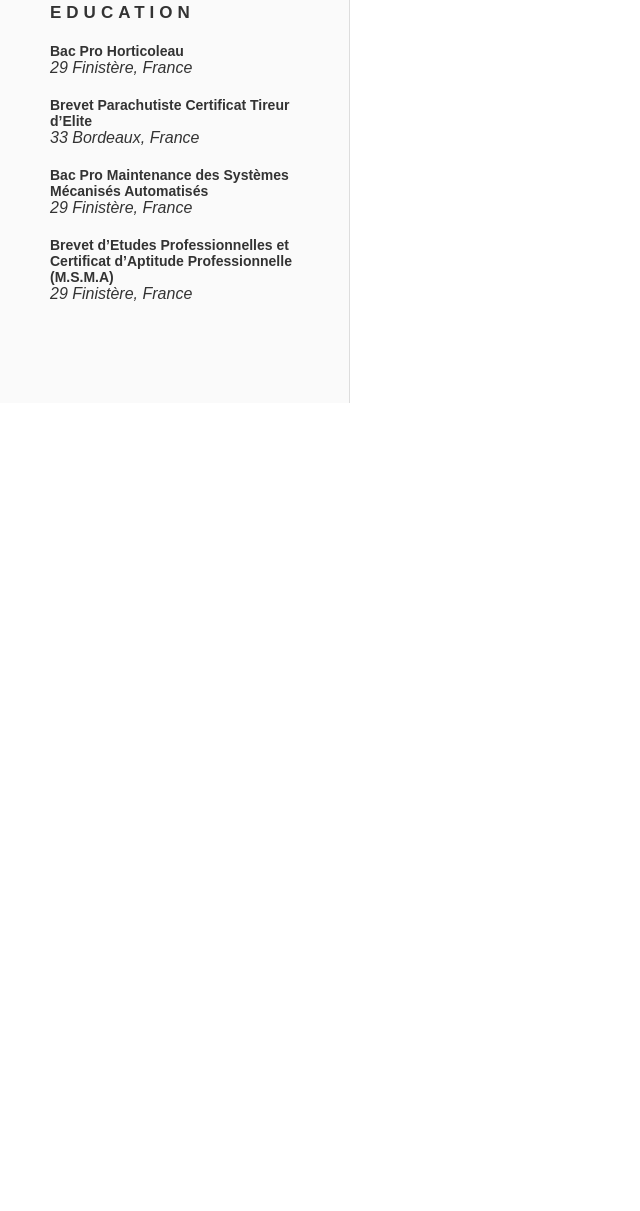
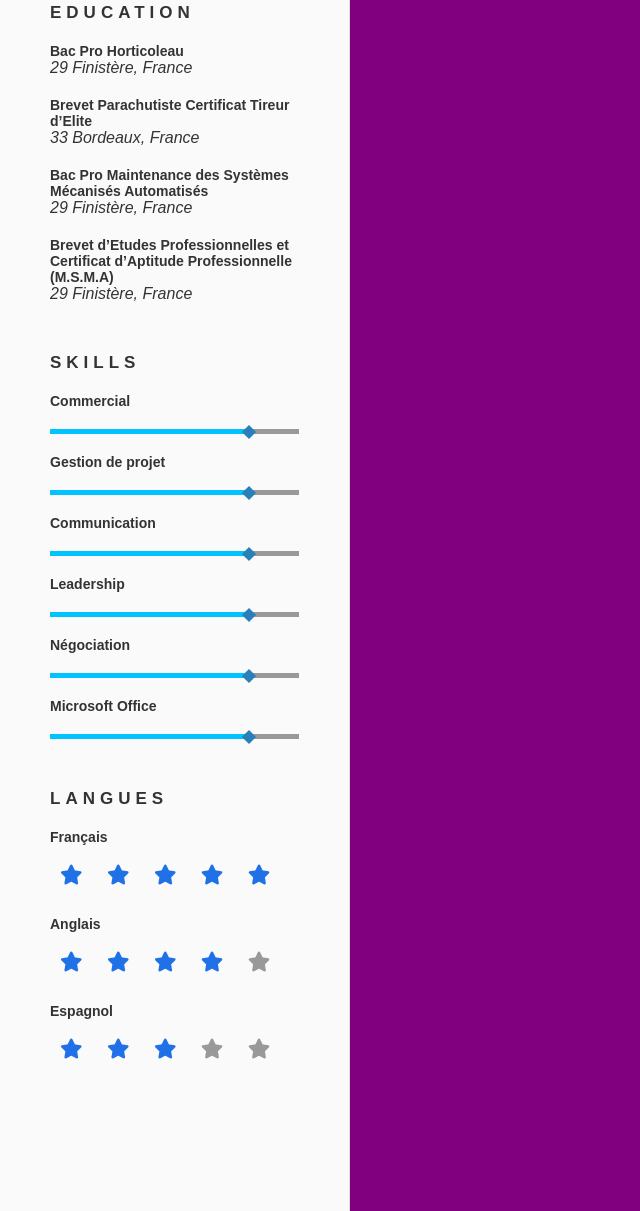
Before and after one commit to zahrahamdane/CV, a website: page index.html in a window 1280 px wide. Shown: the part 637-1848 px from the top of the page, without its empty margins (0-640 px from the left). Before the commit the page ends 1040 px from the top, so only its background shows below. Drawn offline with Linux system fonts and the light colour scheme; a web font is replaced by a local one.

Commit message:
Mise en place des parties skills et langues

```diff
--- a/index.html
+++ b/index.html
@@ -46,8 +46,79 @@
           <h3>Bac Pro Maintenance des Systèmes Mécanisés Automatisés</h3>
           <p>29 Finistère, France</p>
 
-          <h3>Brevet d’Etudes Professionnelles et Certificat d’Aptitude Professionnelle (M.S.M.A)</h3>
+          <h3>
+            Brevet d’Etudes Professionnelles et Certificat d’Aptitude
+            Professionnelle (M.S.M.A)
+          </h3>
           <p>29 Finistère, France</p>
+        </div>
+
+        <div class="block">
+          <h2 class="title-small">SKILLS</h2>
+
+          <h3>Commercial</h3>
+          <div class="bar-skill">
+            <div class="bar-skill-progress"></div>
+            <div class="bar-skill-dot"></div>
+          </div>
+
+          <h3>Gestion de projet</h3>
+          <div class="bar-skill">
+            <div class="bar-skill-progress"></div>
+            <div class="bar-skill-dot"></div>
+          </div>
+
+          <h3>Communication</h3>
+          <div class="bar-skill">
+            <div class="bar-skill-progress"></div>
+            <div class="bar-skill-dot"></div>
+          </div>
+
+          <h3>Leadership</h3>
+          <div class="bar-skill">
+            <div class="bar-skill-progress"></div>
+            <div class="bar-skill-dot"></div>
+          </div>
+
+          <h3>Négociation</h3>
+          <div class="bar-skill">
+            <div class="bar-skill-progress"></div>
+            <div class="bar-skill-dot"></div>
+          </div>
+
+          <h3>Microsoft Office</h3>
+          <div class="bar-skill">
+            <div class="bar-skill-progress"></div>
+            <div class="bar-skill-dot"></div>
+          </div>
+        </div>
+
+        <div class="block">
+          <h2 class="title-small">LANGUES</h2>
+          <h3>Français</h3>
+          <div class="stars-container">
+            <i class="fa-solid fa-star text-primary"></i>
+            <i class="fa-solid fa-star text-primary"></i>
+            <i class="fa-solid fa-star text-primary"></i>
+            <i class="fa-solid fa-star text-primary"></i>
+            <i class="fa-solid fa-star text-primary"></i>
+          </div>
+          <h3>Anglais</h3>
+          <div class="stars-container">
+            <i class="fa-solid fa-star text-primary"></i>
+            <i class="fa-solid fa-star text-primary"></i>
+            <i class="fa-solid fa-star text-primary"></i>
+            <i class="fa-solid fa-star text-primary"></i>
+            <i class="fa-solid fa-star"></i>
+          </div>
+          <h3>Espagnol</h3>
+          <div class="stars-container">
+            <i class="fa-solid fa-star text-primary"></i>
+            <i class="fa-solid fa-star text-primary"></i>
+            <i class="fa-solid fa-star text-primary"></i>
+            <i class="fa-solid fa-star"></i>
+            <i class="fa-solid fa-star"></i>
+          </div>
         </div>
       </aside>
       <main></main>
--- a/scss/_classes.scss
+++ b/scss/_classes.scss
@@ -4,3 +4,9 @@
     font-size: 1.7rem;
   }
 }
+
+.text {
+  &-primary {
+    color: var(--primary);
+  }
+}
--- a/scss/style.scss
+++ b/scss/style.scss
@@ -48,6 +48,7 @@ aside {
   background: var(--background);
   border-right: 1px solid #ddd;
   padding: 5rem;
+  min-height: 1500px;
   .block {
     margin-bottom: 5rem;
     h3 {
@@ -58,10 +59,44 @@ aside {
       margin: 0 0 2rem 0;
       font-style: italic;
     }
+
+    .bar-skill {
+      margin: 2rem 0;
+      height: 5px;
+      background: var(--hint);
+      position: relative;
+      &-progress {
+        position: absolute;
+        top: 0;
+        left: 0;
+        height: 5px;
+        width: 80%;
+        background: var(--light);
+      }
+
+      &-dot {
+        position: absolute;
+        height: 10px;
+        width: 10px;
+        top: -2.5px;
+        left: calc(80% - 5px);
+        background: var(--dark);
+        transform: rotate(45deg);
+      }
+    }
+
+    .stars-container {
+      margin: 2rem 0 3rem 0;
+      color: var(--hint);
+      i {
+        font-size: 2rem;
+        margin: 0 1rem;
+      }
+    }
   }
 }
 
 main {
   grid-area: main;
-  //   background: purple;
+  background: purple;
 }
```
Also changed, not shown: css/style.css, 1 other file.
